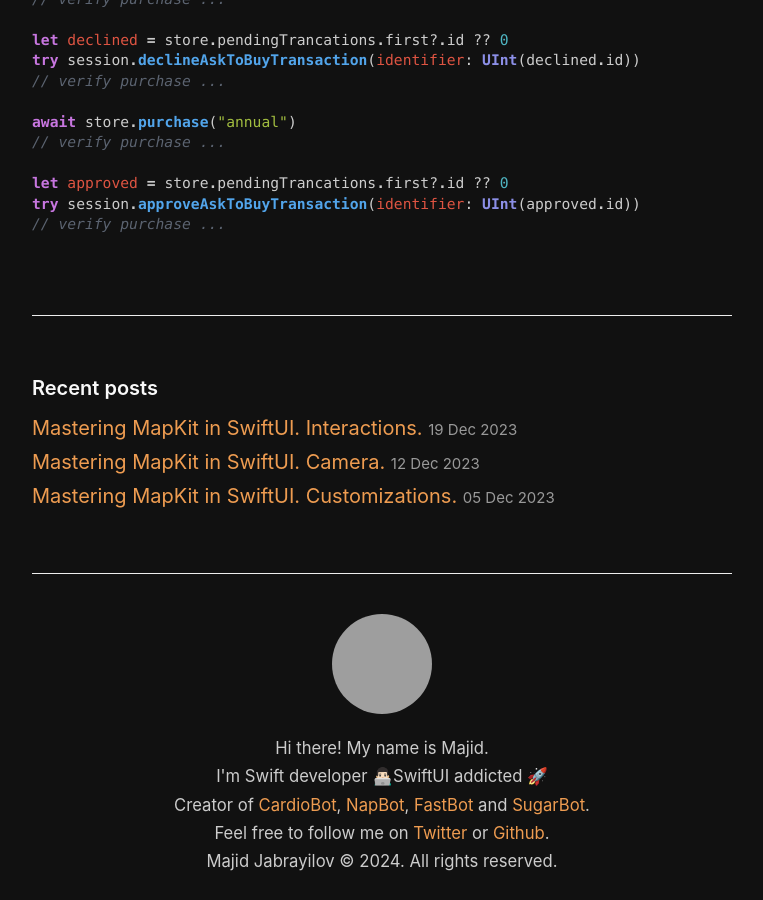
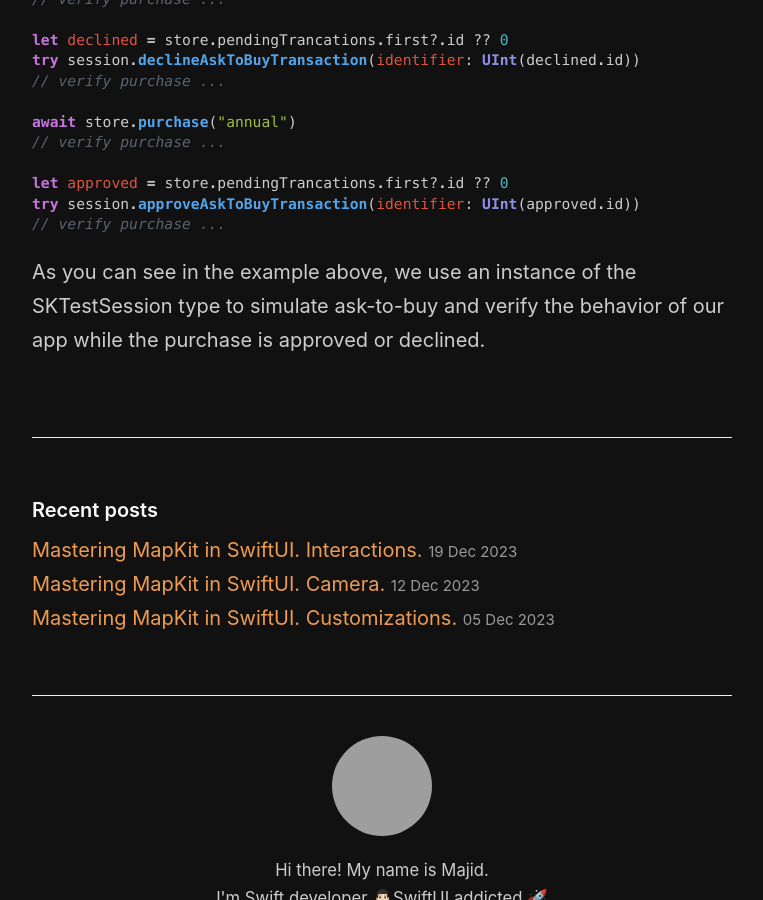
Before and after one commit to mecid/mecid.github.io, a Jekyll site: the page built from _posts/2024-01-09-storekit-testing-in-swift.md, in a window 1280 px wide and 900 px high, scrolled down 3194 px, cut to the strip 0-900 px from the top of the window. Shown: the whole strip, without its empty margins (258-1021 px from the left). Built offline with Jekyll 4.4.1, drawn with Linux system fonts in a browser that asks for light colours; grey boxes are pictures that could not be loaded.

Commit message:
another section added to the storekit tests post

````diff
--- a/_posts/2024-01-09-storekit-testing-in-swift.md
+++ b/_posts/2024-01-09-storekit-testing-in-swift.md
@@ -113,3 +113,5 @@ let approved = store.pendingTrancations.first?.id ?? 0
 try session.approveAskToBuyTransaction(identifier: UInt(approved.id))
 // verify purchase ...
 ```
+
+As you can see in the example above, we use an instance of the SKTestSession type to simulate ask-to-buy and verify the behavior of our app while the purchase is approved or declined.
````
